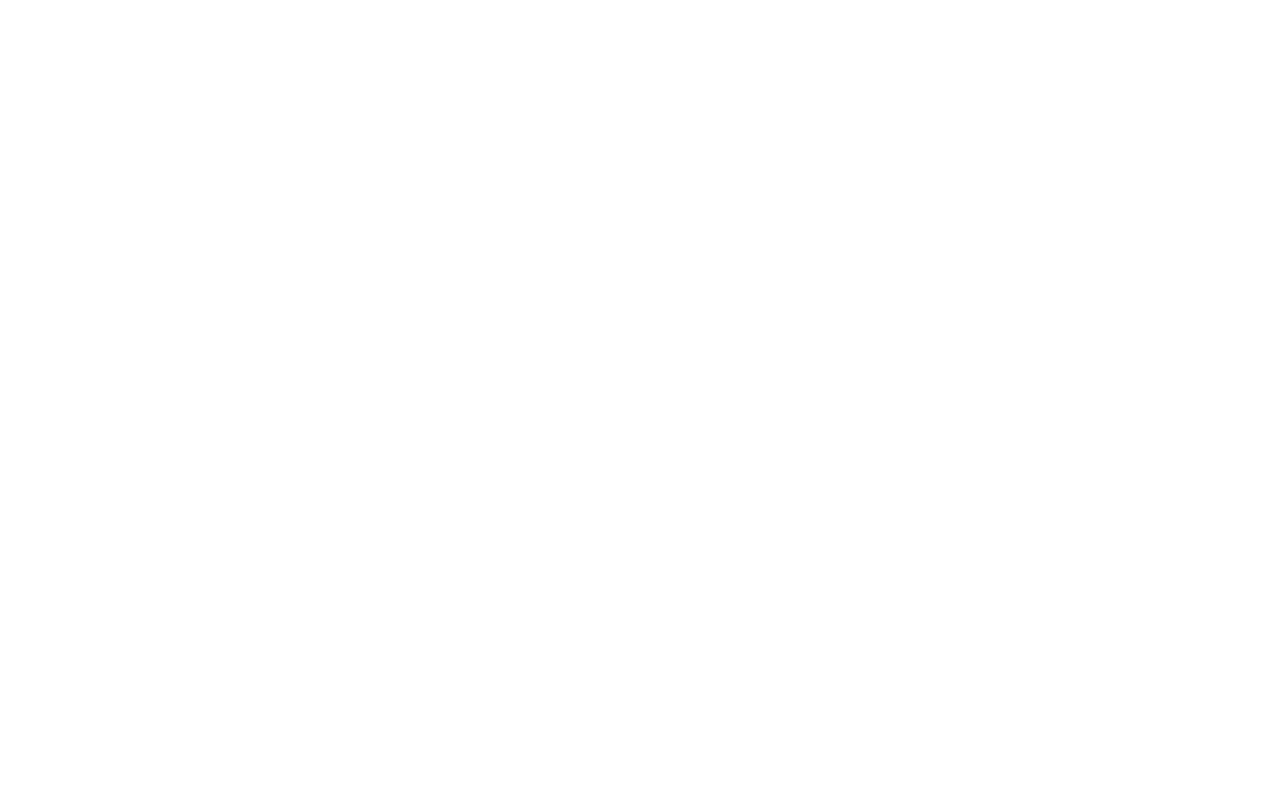
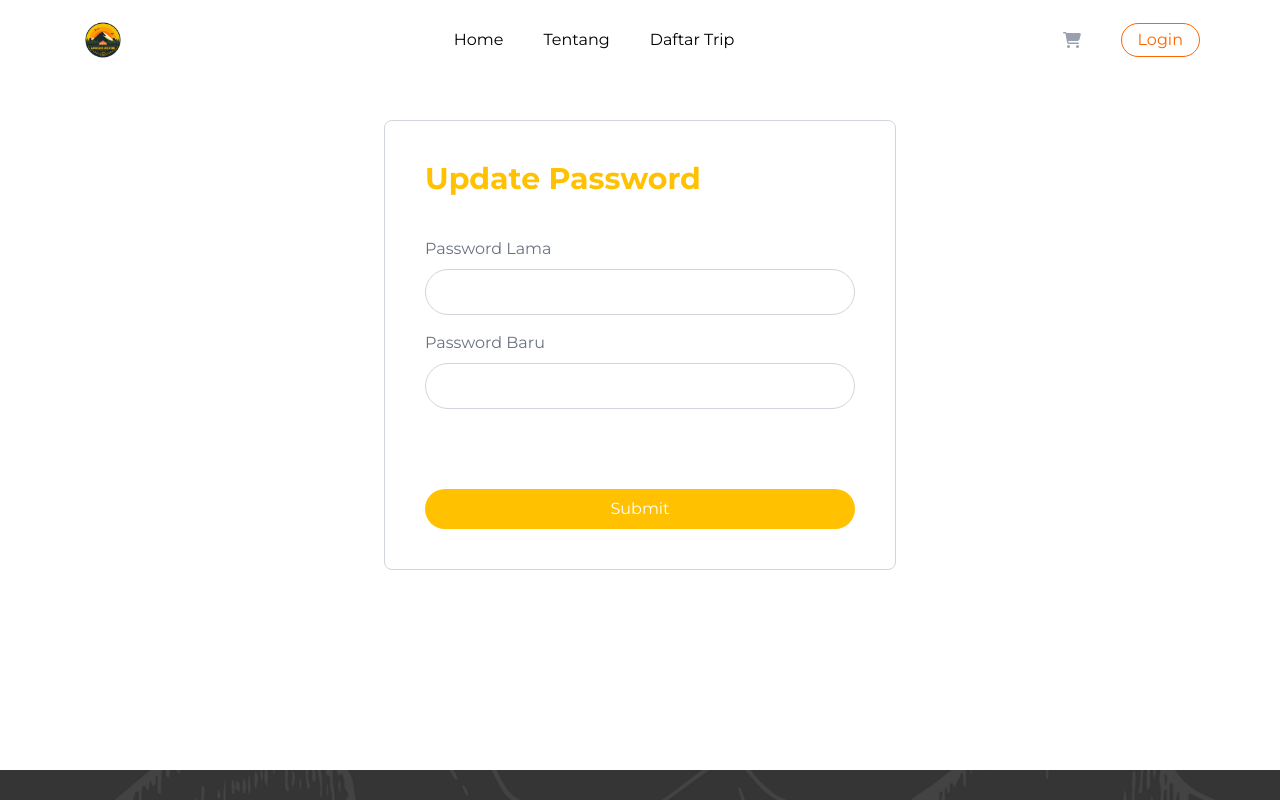
Before and after one commit to exoream/gapakerem-web, a React (Vite) app: page /updatepassword in a window 1280 px wide. Before the commit this address had no page. Shown: the top 800 px of the page. Built offline with nearby package versions, Linux system fonts and the light colour scheme.

Commit message:
add update password page

```diff
--- a/src/pages/Profile.jsx
+++ b/src/pages/Profile.jsx
@@ -106,7 +106,7 @@ const Profile = () => {
                         <button
                             className="bg-[#FFC100] hover:bg-yellow-400 text-white py-2 px-4 rounded-full"
                         >
-                            <Link to="/gantipassword">
+                            <Link to="/updatepassword">
                                 Ganti Password
                             </Link>
                         </button>
--- /dev/null
+++ b/src/pages/UpdatePassword.jsx
@@ -0,0 +1,46 @@
+import { React } from 'react';
+
+const UpdateProfile = () => {
+
+    return (
+        <div className="flex items-center justify-center mt-10">
+            <div className="w-full max-w-lg border border-gray-300 rounded-lg p-10 bg-white">
+                <form className="w-full max-w-md">
+                    <h1 className="text-3xl font-bold text-[#FFC100]">
+                        Update Password
+                    </h1>
+
+                    <div className="flex flex-col items-center mt-10">
+                        <label className="font-medium text-gray-500 self-start mb-2">Password Lama</label>
+                        <input
+                            type="password"
+                            name="old_password"
+                            id="old_password"
+                            className="border border-gray-300 text-gray-900 text-sm rounded-full focus:outline-none w-full p-3"
+                        />
+                    </div>
+
+                    <div className="flex flex-col items-center mt-4">
+                        <label className="font-medium text-gray-500 self-start mb-2">Password Baru</label>
+                        <input
+                            type="password"
+                            name="new_password"
+                            id="new_password"
+                            className="border border-gray-300 text-gray-900 text-sm rounded-full focus:outline-none w-full p-3"
+                        />
+                    </div>
+
+                    <div className="flex justify-center mt-20">
+                        <button
+                            className="w-full bg-[#FFC100] hover:bg-yellow-400 text-white py-2 px-4 rounded-full"
+                        >
+                            Submit
+                        </button>
+                    </div>
+                </form>
+            </div>
+        </div>
+    )
+}
+
+export default UpdateProfile;
--- a/src/pages/UpdateProfile.jsx
+++ b/src/pages/UpdateProfile.jsx
@@ -20,6 +20,7 @@ const UpdateProfile = () => {
 
         const formData = new FormData();
         formData.append('photo', photoProfile);
+        formData.append('name', profile.name);
 
         const token = Cookies.get('token');
 
@@ -45,15 +46,16 @@ const UpdateProfile = () => {
             });
     };
 
+
     return (
         <div className="flex items-center justify-center mt-10">
             <div className="w-full max-w-lg border border-gray-300 rounded-lg p-10 bg-white">
                 <form className="w-full max-w-md" onSubmit={handleUpdate}>
-                    <h1 className="text-3xl font-bold text-[#FFC100] mb-8">
+                    <h1 className="text-3xl font-bold text-[#FFC100]">
                         Update Profile
                     </h1>
 
-                    <div className="mb-5 flex flex-col items-center">
+                    <div className="mt-10 flex flex-col items-center">
                         <div className="relative w-32 h-32 mb-4">
                             <img
                                 src={
@@ -76,17 +78,17 @@ const UpdateProfile = () => {
                             </label>
                         </div>
 
-                        <label className="font-medium text-gray-500 self-start mb-2">Nama</label>
+                        <label className="mt-5 font-medium text-gray-500 self-start">Nama</label>
                         <input
                             type="text"
                             value={profile.name}
                             onChange={(e) => setProfile({ ...profile, name: e.target.value })}
-                            className="mb-6 border border-gray-300 text-gray-900 text-sm rounded-full focus:outline-none w-full p-3"
+                            className="border border-gray-300 text-gray-900 text-sm rounded-full focus:outline-none w-full p-3"
                             disabled={loading}
                         />
                     </div>
 
-                    <div className="flex justify-center mt-8">
+                    <div className="flex justify-center mt-20">
                         <button
                             className="w-full bg-[#FFC100] hover:bg-yellow-400 text-white py-2 px-4 rounded-full"
                             disabled={loading}
--- a/src/routes/AppRoutes.jsx
+++ b/src/routes/AppRoutes.jsx
@@ -12,6 +12,7 @@ import TripDetail from "../pages/TripDetail";
 import Book from "../pages/Book";
 import BookingDetail from "../pages/BookingDetail";
 import UpdateProfile from "../pages/UpdateProfile";
+import UpdatePassword from "../pages/UpdatePassword";
 
 const AppRoutes = () => {
     return (
@@ -90,6 +91,13 @@ const AppRoutes = () => {
                         <Footer />
                     </>
                 } />
+                <Route path="/updatepassword" element={
+                    <>
+                        <Navbar />
+                        <UpdatePassword />
+                        <Footer />
+                    </>
+                } />
             </Routes>
         </>
     )
```
